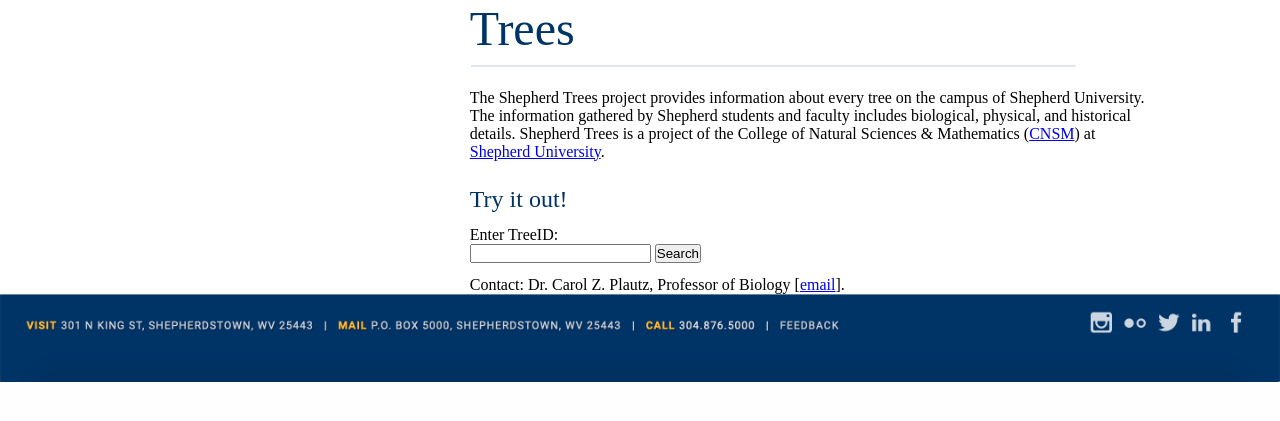
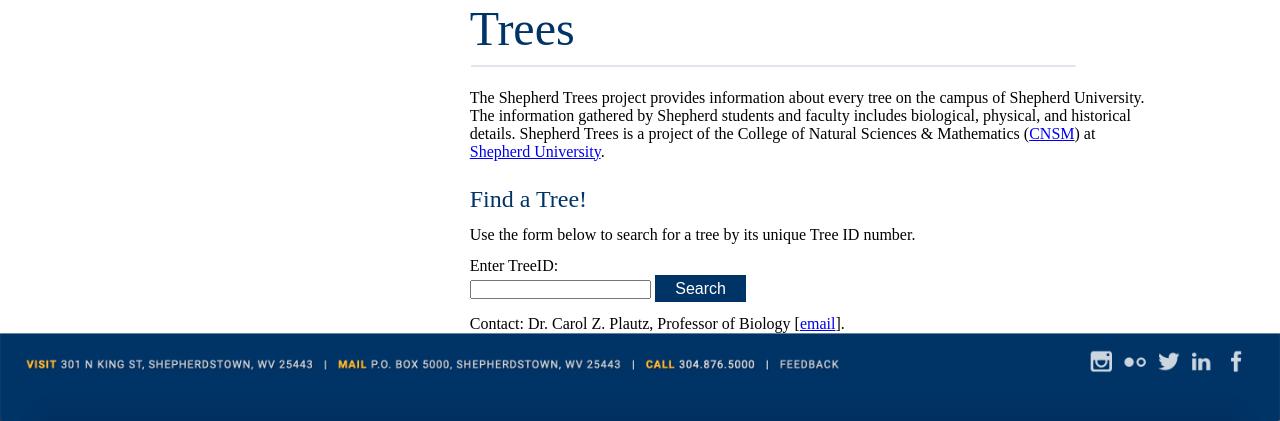
Before and after one commit to ShepherdCode/Trees, a PHP site: page /trees.php in a window 1280 px wide. Shown: the part 437-858 px from the top of the page. Before the commit the page ends 819 px from the top, so only its background shows below. Run offline with PHP 8.4, Linux system fonts and the light colour scheme.

Commit message:
stylized submit button and added instructions for user

```diff
--- a/WebPages/trees.php
+++ b/WebPages/trees.php
@@ -22,6 +22,16 @@
 				p.space {
 					padding-top: 2%;
 				}
+        .sub_button {
+          background-color: #036;
+          border: none;
+          color: white;
+          padding:.7% 3%;
+          text-align: center;
+          text-decoration: none;
+          display: inline-block;
+          font-size: 16px;
+        }
 			</style>
 					<title> Shepherd University | Trees</title>
 		</head>
@@ -43,12 +53,14 @@
 
 				<p class="space"> </p>
 
-				<font class="pad" face="serif" color=#036 size=5px> Try it out! </font>
+				<font class="pad" face="serif" color=#036 size=5px> Find a Tree! </font>
+
+				<p class="pad"> Use the form below to search for a tree by its unique Tree ID number.</p>
 
 				<form class="pad" action = "results.php" method="post">
 					Enter TreeID: <br>
 				<input type = "text" name="search">
-				<input type = "submit" name = "submit" value = "Search">
+				<input type = "submit" name = "submit" value = "Search" class="sub_button">
 				</form>
 
 				<footer class="pad">
```
